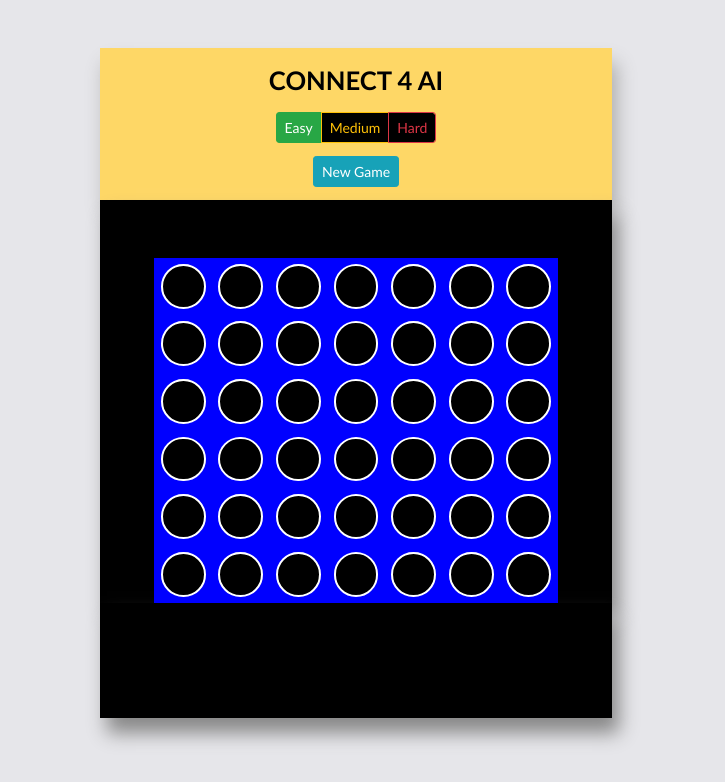
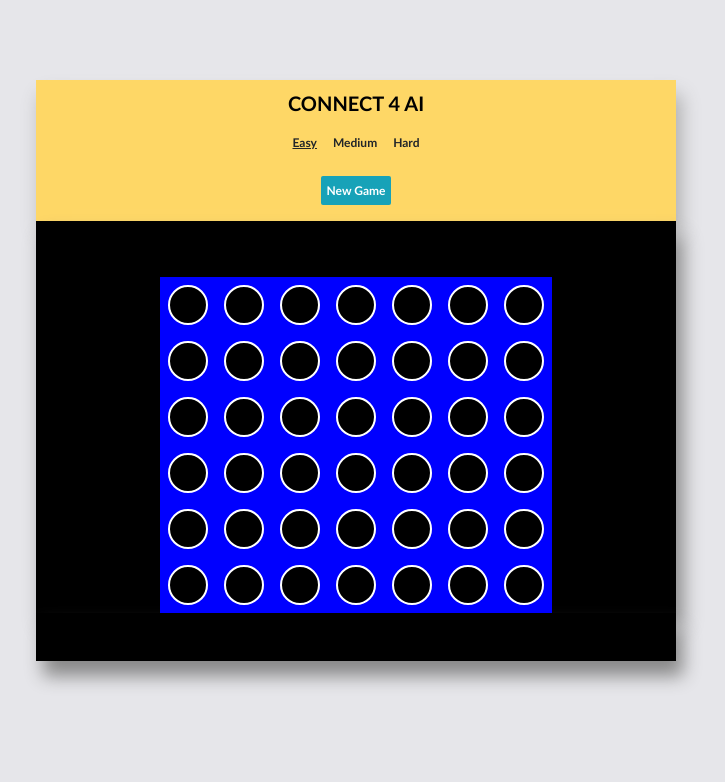
Before and after one commit to jakelawrence/Connect-4-AI, a React (Create React App) app: page / in a window 1280 px wide. Shown: the top 782 px of the page, without its empty margins (284-1009 px from the left). Built offline with nearby package versions, Linux system fonts and the light colour scheme.

Commit message:
Styling changes and heuristic scoring changes

```diff
--- a/src/components/board.css
+++ b/src/components/board.css
@@ -1,6 +1,6 @@
 .backdrop {
-  padding-top: 6vmin;
-  padding-bottom: 6vmin;
+  padding-top: 10vh;
+
   width: auto;
 }
 .grid {
@@ -19,7 +19,7 @@
   cursor: default;
   background-color: #fed766;
   box-shadow: 5px 15px 18px #adadad;
-  width: 40vmax;
+  width: 80vh;
 }
 
 .foot {
@@ -27,20 +27,20 @@
   cursor: default;
   background-color: black;
   box-shadow: 7px 15px 18px #888;
-  height: 9vmax;
-  width: 40vmax;
+  height: 6vh;
+  width: 80vh;
 }
 .title {
   font-family: Futura, Trebuchet MS, Arial, sans-serif;
   color: black;
-  padding: 1vmax;
-  font-size: 2vmax;
+  padding: 1vh;
+  font-size: 2.5vh;
   font-weight: bold;
 }
 
 .main {
   background-color: black;
-  width: 40vmax;
+  width: 80vh;
   height: 100%;
   margin: auto;
   box-shadow: 7px 15px 18px #888;
@@ -50,12 +50,52 @@
   font-family: Futura, Trebuchet MS, Arial, sans-serif;
 }
 
-.btn-group {
-  background-color: black;
+.difficultyGroup {
   border-radius: 6px;
-  margin-bottom: 1vmax;
+  margin-bottom: 1vh;
+}
+
+.difficultyButton {
+  font-family: Futura, Trebuchet MS, Arial, sans-serif;
+  font-size: 1.5vh;
+  font-weight: bold;
+  display: inline-block;
+  margin: 1vh;
+  cursor: pointer;
+}
+
+.difficultyButton:hover {
+  text-decoration: underline;
+}
+
+.difficultyButtonSelected {
+  font-family: Futura, Trebuchet MS, Arial, sans-serif;
+  font-size: 1.5vh;
+  font-weight: bold;
+  display: inline-block;
+  margin: 1vh;
+  cursor: pointer;
+  text-decoration: underline;
+}
+
+.newGameButton {
+  color: white;
+  font-family: Futura, Trebuchet MS, Arial, sans-serif;
+  font-size: 1.5vh;
+  font-weight: bold;
+  display: inline-block;
+  margin: 1vh;
+  cursor: pointer;
+  padding: 0.7vh;
+  border-radius: 2px;
+  background-color: #17a2b8;
+}
+
+.newGameButton:hover {
+  transition: 0.5s;
+  background-color: #1c8d9e;
 }
 
 .newGame {
-  padding-bottom: 1vmax;
+  padding-bottom: 1vh;
 }
--- a/src/components/board.jsx
+++ b/src/components/board.jsx
@@ -16,7 +16,7 @@ class Board extends Component {
 
     //for winner message after game over
     winnerColor: "",
-    winner: "",
+    winner: " ",
 
     gameOver: false,
 
@@ -28,9 +28,9 @@ class Board extends Component {
       depth: 1,
 
       //css classes for buttons
-      easy: "btn btn-sm btn-success",
-      medium: "btn btn-sm btn-outline-warning",
-      hard: "btn btn-sm btn-outline-danger",
+      easy: "difficultyButtonSelected",
+      medium: "difficultyButton",
+      hard: "difficultyButton",
     },
   };
 
@@ -53,24 +53,27 @@ class Board extends Component {
     switch (difficulty) {
       case "easy":
         updateDifficulty.selectedDifficulty = "easy";
-        updateDifficulty.easy = "btn btn-sm btn-success";
-        updateDifficulty.medium = "btn btn-sm btn-outline-warning";
-        updateDifficulty.hard = "btn btn-sm btn-outline-danger";
+        updateDifficulty.easy = "difficultyButtonSelected";
+        updateDifficulty.medium = "difficultyButton";
+        updateDifficulty.hard = "difficultyButton";
         updateDifficulty.depth = 2;
+        this.resetGrid();
         break;
       case "medium":
         updateDifficulty.selectedDifficulty = "medium";
-        updateDifficulty.easy = "btn btn-sm btn-outline-success";
-        updateDifficulty.medium = "btn btn-sm btn-warning";
-        updateDifficulty.hard = "btn btn-sm btn-outline-danger";
+        updateDifficulty.easy = "difficultyButton";
+        updateDifficulty.medium = "difficultyButtonSelected";
+        updateDifficulty.hard = "difficultyButton";
         updateDifficulty.depth = 3;
+        this.resetGrid();
         break;
       default:
         updateDifficulty.selectedDifficulty = "hard";
-        updateDifficulty.easy = "btn btn-sm btn-outline-success";
-        updateDifficulty.medium = "btn btn-sm btn-outline-warning";
-        updateDifficulty.hard = "btn btn-sm btn-danger";
+        updateDifficulty.easy = "difficultyButton";
+        updateDifficulty.medium = "difficultyButton";
+        updateDifficulty.hard = "difficultyButtonSelected";
         updateDifficulty.depth = 5;
+        this.resetGrid();
         break;
     }
     this.setState({ difficulty: updateDifficulty });
@@ -99,13 +102,14 @@ class Board extends Component {
           });
           return;
         }
-      }
+
         //get the score and column returned by the minimax
         let minimaxReturn = minimax(
           this.state.grid, //game board
           this.state.difficulty.depth, //how many steps the minimax looks ahead
           this.state.difficulty.selectedDifficulty //difficulty selected by user
         );
+        console.log(minimaxReturn);
         // get the row that is corresponding to the column returned by minimax for the placement
         let rowAI = getNextOpenRow(minimaxReturn.move, this.state.grid);
         //double check the row isnt full
@@ -133,6 +137,7 @@ class Board extends Component {
         }
       }
     }
+  }
 
   render() {
     const { grid } = this.state;
@@ -141,40 +146,30 @@ class Board extends Component {
       <div className="backdrop">
         <div className="head">
           <div className="title">CONNECT 4 AI</div>
-          <div className="btn-group" role="group" aria-label="Basic example">
-            <button
-              type="button"
-              value="easy"
+          <div className="difficultyGroup">
+            <div
+              onClick={() => this.changeDifficulty("easy")}
               className={this.state.difficulty.easy}
-              onClick={() => this.changeDifficulty("easy")}
             >
               Easy
-            </button>
-            <button
-              type="button"
-              value="medium"
+            </div>
+            <div
+              onClick={() => this.changeDifficulty("medium")}
               className={this.state.difficulty.medium}
-              onClick={() => this.changeDifficulty("medium")}
             >
               Medium
-            </button>
-            <button
-              type="button"
-              value="hard"
+            </div>
+            <div
+              onClick={() => this.changeDifficulty("hard")}
               className={this.state.difficulty.hard}
-              onClick={() => this.changeDifficulty("hard")}
             >
               Hard
-            </button>
+            </div>
           </div>
           <div className="newGame">
-            <button
-              type="button"
-              className="btn btn-info btn-sm"
-              onClick={() => this.resetGrid()}
-            >
+            <div className="newGameButton" onClick={() => this.resetGrid()}>
               New Game
-            </button>
+            </div>
           </div>
         </div>
         <div className="main">
@@ -242,6 +237,7 @@ const minimax = (grid, depth, difficulty) => {
   };
   let alpha = -Infinity;
   let beta = Infinity;
+  let scoreCompCount = 0;
   //get all non-filled rows
   let legalMoves = getValidDrops(grid);
   //simulate drops for each row that is available
@@ -253,22 +249,23 @@ const minimax = (grid, depth, difficulty) => {
     let moveScore = min(newBoard, alpha, beta, 1, depth, difficulty);
     //find the best score of all the columns
     if (moveScore >= best.score) {
+      scoreCompCount++;
       best.score = moveScore;
       best.move = col;
     }
   });
+  if (difficulty === "easy" && !Math.floor(Math.random() * 3)) {
+    let item = legalMoves[Math.floor(Math.random() * legalMoves.length)];
+    best.move = item;
+  }
   return best;
 };
 
 //find the move that benefits the AI the most, which is the largest possible heuristic score
 const max = (grid, alpha, beta, currentDepth, depth, difficulty) => {
   //if the move leads to a connect 4 or tie game
-  if (isTerminalGrid(grid)) {
-    return evaluateEnd(grid);
-  }
-  // if the minimax has looked as far as it can go with the given depth
-  else if (currentDepth === depth) {
-    return evaluateNonEnd(grid, difficulty);
+  if (isTerminalGrid(grid) || currentDepth === depth) {
+    return evaluate(grid, difficulty);
   }
   //simulate all possible drops again
   //this is a recursive functiom
@@ -308,13 +305,11 @@ const max = (grid, alpha, beta, currentDepth, depth, difficulty) => {
 //find the move that hurts the PLAYER the most, which is the smallest possible heuristic score
 const min = (grid, alpha, beta, currentDepth, depth, difficulty) => {
   //if the move leads to a connect 4 or tie game
-  if (isTerminalGrid(grid)) {
-    return evaluateEnd(grid);
+  //or if the minimax has looked as far as it can go with the given depth
+  if (isTerminalGrid(grid) || currentDepth === depth) {
+    return evaluate(grid, difficulty);
   }
-  // if the minimax has looked as far as it can go with the given depth
-  else if (currentDepth === depth) {
-    return evaluateNonEnd(grid, difficulty);
-  }
+
   //simulate all possible drops again
   //this is a recursive functiom
   //look up minimax pseudocode if confused
@@ -355,40 +350,47 @@ const min = (grid, alpha, beta, currentDepth, depth, difficulty) => {
 //if its the AI, we want that move so return infinity
 //if its the PLAYER, we dont want that move, so return negative infinity
 //else, the game is a tie so we return zero
-const evaluateEnd = (grid) => {
-  if (checkForWin(grid, AI).isWin === true) {
-    return Infinity;
-  } else if (checkForWin(grid, PLAYER).isWin === true) {
-    return -10000000;
-  } else {
-    return 0;
-  }
-};
-
 //if the game has been simulated to the maximum depth
-const evaluateNonEnd = (grid, difficulty) => {
+const evaluate = (grid, difficulty) => {
   let score = 0;
 
-  //score center column, more opportunities with the center column so they are prioritized
-  if (difficulty !== "easy") {
-    for (let row = 0; row < ROWS - 1; row++) {
-      if (grid[row][CENTER_COLUMN].piece === AI) {
-        score += 3;
+  if (isTerminalGrid(grid)) {
+    let checkPlayer = checkForWin(grid, PLAYER);
+    let checkAI = checkForWin(grid, AI);
+    if (checkAI.isWin) {
+      score = Infinity;
+    } else if (checkPlayer.isWin) {
+      score = -Infinity;
+    } else {
+      score = 0;
+    }
+  } else {
+    for (let r = 0; r < ROWS - 1; r++) {
+      if (grid[r][CENTER_COLUMN].piece === 2) {
+        score += 1;
       }
     }
-  }
-
     //score horizontal opportunities
     for (let r = 0; r < ROWS - 1; r++) {
       for (let c = 0; c < COLUMNS - 3; c++) {
-      let window = [grid[r][c], grid[r][c + 1], grid[r][c + 2], grid[r][c + 3]];
+        let window = [
+          grid[r][c],
+          grid[r][c + 1],
+          grid[r][c + 2],
+          grid[r][c + 3],
+        ];
         score += evaluateWindow(window, difficulty);
       }
     }
     //score vertical opportunities
     for (let c = 0; c < COLUMNS; c++) {
       for (let r = 0; r < ROWS - 4; r++) {
-      let window = [grid[r][c], grid[r + 1][c], grid[r + 2][c], grid[r + 3][c]];
+        let window = [
+          grid[r][c],
+          grid[r + 1][c],
+          grid[r + 2][c],
+          grid[r + 3][c],
+        ];
         score += evaluateWindow(window, difficulty);
       }
     }
@@ -416,6 +418,7 @@ const evaluateNonEnd = (grid, difficulty) => {
           grid[r - 3][c + 3],
         ];
         score += evaluateWindow(window, difficulty);
+      }
     }
   }
 
@@ -448,32 +451,18 @@ const evaluateWindow = (window, difficulty) => {
   //but it doesn't try to set itself up for any moves in the future for the most part
   if (difficulty === "easy") {
     if (player_pieces === 3 && empty_pieces === 1) {
-      score -= 10;
-    }
-    if (player_pieces === 2 && empty_pieces === 2) {
-      score += 1;
-    }
-    if (ai_pieces === 4) {
-      score += 1;
-    }
-    if (ai_pieces === 3 && ai_pieces === 1) {
-      score -= 10;
-    }
-    if (ai_pieces === 2 && ai_pieces === 2) {
-      score -= 4;
+      score -= 1;
+    } else if (player_pieces === 2 && empty_pieces === 2) {
+      score -= 2;
     }
   }
   //medium will still not set up for much in the future
   //but the depth is greater so its harder to beat than the easy AI
   if (difficulty === "medium") {
-    if (ai_pieces === 4) {
-      score += 5;
-    } else if (ai_pieces === 3 && empty_pieces === 1) {
-      score -= 5;
-    }
-
     if (player_pieces === 3 && empty_pieces === 1) {
-      score -= 4;
+      score -= 1;
+    } else if (player_pieces === 2 && empty_pieces === 2) {
+      score -= 2;
     }
   }
   //the hard is looking farther into the game for the best moves
@@ -481,13 +470,14 @@ const evaluateWindow = (window, difficulty) => {
   //while simultaneously maximizing the AIs change to win
   if (difficulty === "hard") {
     if (ai_pieces === 4) {
-      score += 100;
+      score += 4;
     } else if (ai_pieces === 3 && empty_pieces === 1) {
-      score += 5;
+      score += 2;
     }
-
-    if (player_pieces === 3 && empty_pieces === 1) {
+    if (player_pieces === 4) {
       score -= 4;
+    } else if (player_pieces === 3 && empty_pieces === 1) {
+      score -= 2;
     }
   }
 
--- a/src/components/node.css
+++ b/src/components/node.css
@@ -2,10 +2,10 @@
   background-color: blue;
 }
 .piece {
-  width: 3.5vmax;
-  height: 3.5vmax;
+  width: 5vh;
+  height: 5vh;
   border-radius: 50%;
-  margin: 0.5vmax;
+  margin: 1vh;
 }
 .piece-empty {
   border: 2px solid white;
@@ -23,8 +23,8 @@
 }
 
 .piece-selector {
-  width: 3.5vmax;
-  height: 3.5vmax;
+  width: 5vh;
+  height: 5vh;
 }
 
 .piece-selector:hover {
```
Lines whose indentation alone changed are shown as unchanged.
